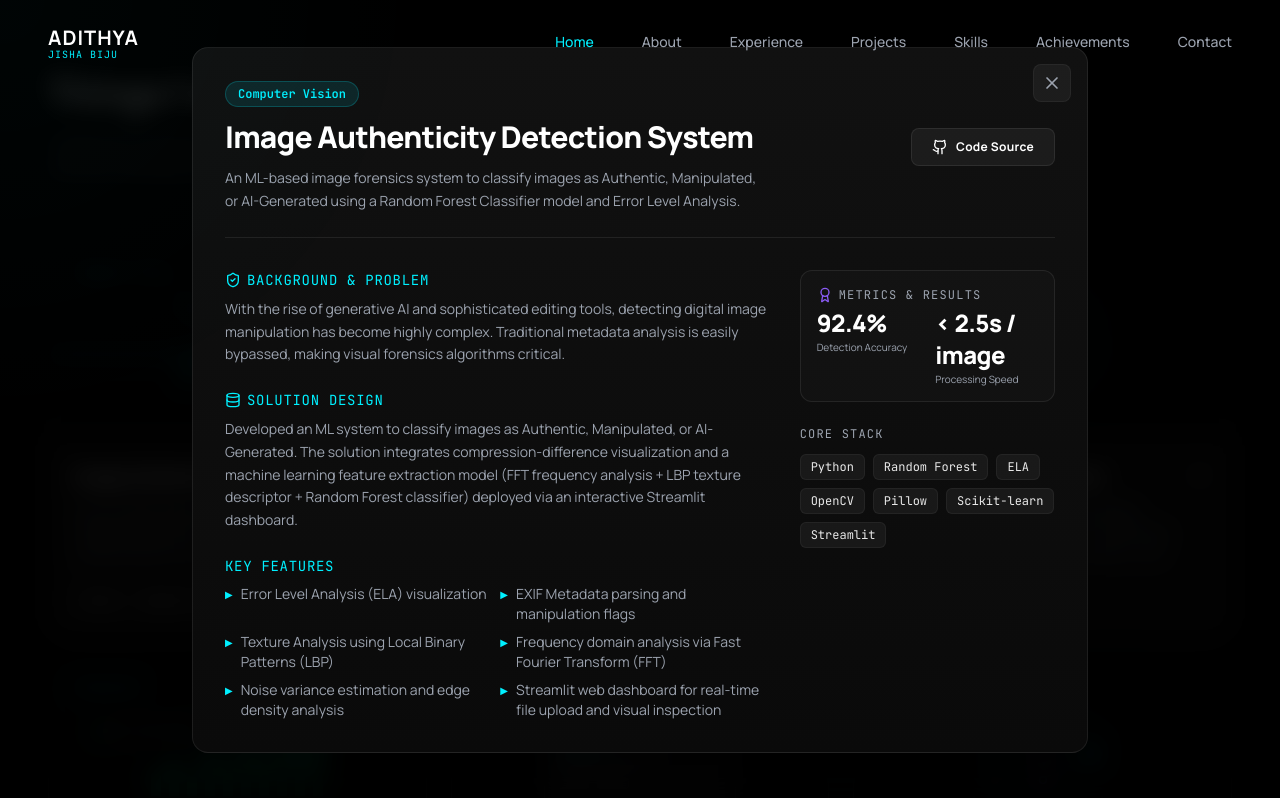
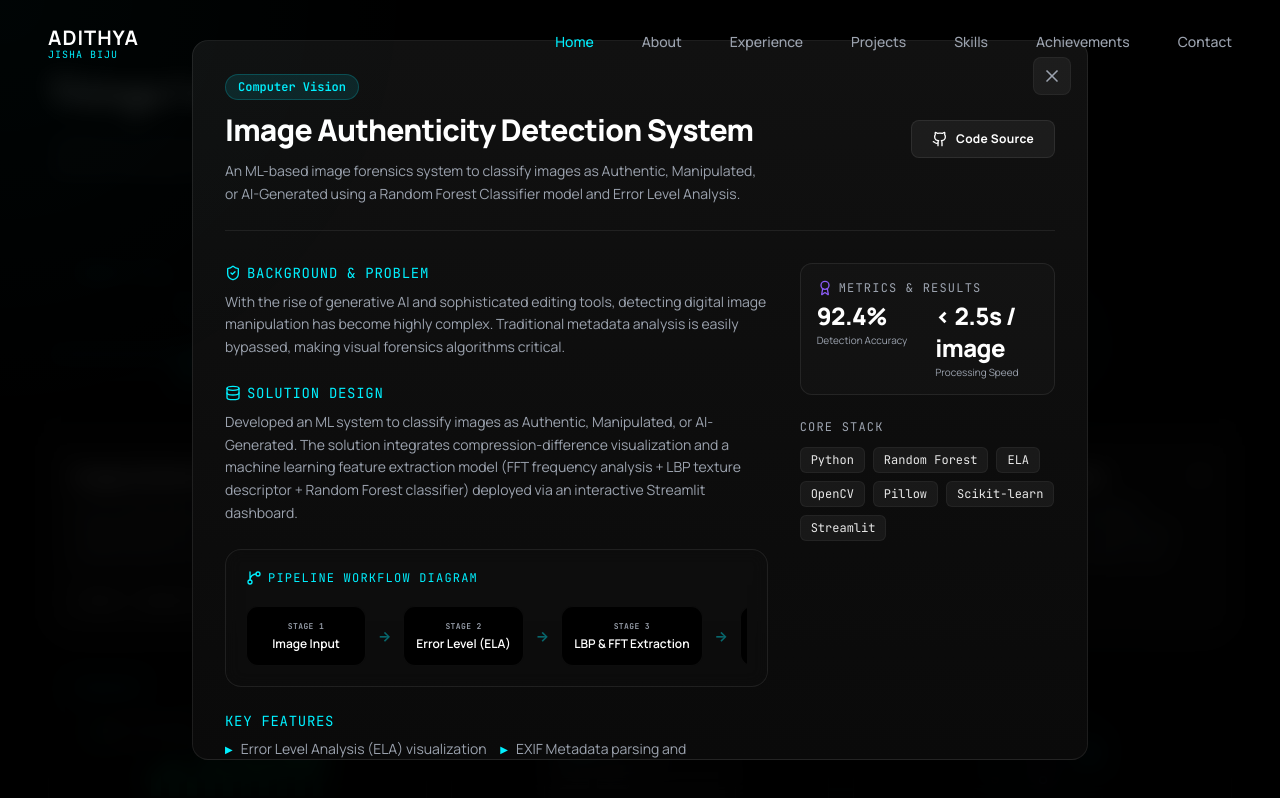
Before and after one commit to adithyajb07/porfolio, a React (Vite) app: page / in a window 1280 px wide. Both pictures are taken after a click on the element 237 px from the left and 3589 px from the top of the page. Shown: the part 3149-3947 px from the top of the page. Built offline with nearby package versions, Linux system fonts and the light colour scheme.

Commit message:
Redesign hero section to highlight name and remove Let's Connect button

```diff
--- a/src/components/Hero.tsx
+++ b/src/components/Hero.tsx
@@ -41,16 +41,26 @@ export const Hero: React.FC = () => {
             </span>
           </div>
 
-          {/* Heading */}
-          <h1 className="text-4xl sm:text-5xl md:text-6xl lg:text-7xl font-extrabold tracking-tight text-white leading-[1.05] font-sans">
-            Building <span className="text-gradient">intelligent</span> <br />
-            software that solves <br />
+          {/* Heading - Name noticed first */}
+          <div className="space-y-2">
+            <span className="text-sm md:text-base font-mono tracking-widest text-text-secondary uppercase">
+              Hi, I am
+            </span>
+            <h1 className="text-5xl sm:text-6xl md:text-7xl lg:text-8xl font-extrabold tracking-tight text-white leading-[1.05] font-sans">
+              <span className="text-gradient">Adithya</span> <br />
+              Jisha Biju
+            </h1>
+          </div>
+
+          {/* Tagline / Subheading */}
+          <h2 className="text-xl sm:text-2xl md:text-3xl font-bold tracking-tight text-text-secondary leading-snug">
+            Building <span className="text-white">intelligent software</span> that solves <br className="hidden md:inline" />
             real-world problems.
-          </h1>
+          </h2>
 
           {/* Supporting Paragraph */}
           <p className="text-base md:text-lg text-text-secondary max-w-xl leading-relaxed">
-            I'm <strong className="text-white font-medium">Adithya Jisha Biju</strong>, a Computer Science Engineering student specializing in AI/ML. I build practical software solutions across machine learning, computer vision, NLP, backend systems, and modern web technologies.
+            I'm a Computer Science Engineering student specializing in AI/ML. I build practical software solutions across machine learning, computer vision, NLP, backend systems, and modern web technologies.
           </p>
 
           {/* Buttons Row */}
@@ -70,13 +80,6 @@ export const Hero: React.FC = () => {
               Download Resume
               <Download className="w-4 h-4 text-text-secondary group-hover:text-accent-cyan transition-colors" />
             </a>
-            <button
-              onClick={() => handleScrollTo('contact')}
-              className="text-text-secondary hover:text-white font-medium text-sm flex items-center gap-1 transition-all pl-2 cursor-pointer group"
-            >
-              Let's Connect
-              <span className="text-accent-cyan group-hover:translate-x-1 transition-transform">→</span>
-            </button>
           </div>
         </div>
 
--- a/src/components/ProjectModal.tsx
+++ b/src/components/ProjectModal.tsx
@@ -1,5 +1,5 @@
 import React, { useEffect } from 'react';
-import { X, ExternalLink, ShieldCheck, Database, Award } from 'lucide-react';
+import { X, ExternalLink, ShieldCheck, Database, Award, GitBranch } from 'lucide-react';
 import type { Project } from '../data/projectsData';
 
 const GithubIcon = (props: React.SVGProps<SVGSVGElement>) => (
@@ -21,6 +21,198 @@ interface ProjectModalProps {
   project: Project;
   onClose: () => void;
 }
+
+// System Pipeline Diagram Component representing data flow pipelines
+const PipelineDiagram: React.FC<{ projectId: string }> = ({ projectId }) => {
+  const nodeClass = "flex-grow flex-shrink-0 p-3 rounded-xl bg-black border border-white/5 text-center flex flex-col justify-center items-center min-w-[120px] max-w-[150px] min-h-[60px] transition-colors hover:border-accent-cyan/20";
+  const stepLabelClass = "text-text-secondary text-[8px] font-mono uppercase tracking-wider mb-1 font-bold";
+  const nodeTextClass = "text-xs font-semibold text-white leading-tight font-sans";
+  const arrowClass = "text-accent-cyan/40 font-bold text-sm hidden sm:inline-block select-none";
+
+  const renderSteps = () => {
+    switch (projectId) {
+      case 'image-authenticity':
+        return (
+          <>
+            <div className={nodeClass}>
+              <span className={stepLabelClass}>Stage 1</span>
+              <span className={nodeTextClass}>Image Input</span>
+            </div>
+            <span className={arrowClass}>→</span>
+            <div className={nodeClass}>
+              <span className={stepLabelClass}>Stage 2</span>
+              <span className={nodeTextClass}>Error Level (ELA)</span>
+            </div>
+            <span className={arrowClass}>→</span>
+            <div className={nodeClass}>
+              <span className={stepLabelClass}>Stage 3</span>
+              <span className={nodeTextClass}>LBP & FFT Extraction</span>
+            </div>
+            <span className={arrowClass}>→</span>
+            <div className={nodeClass}>
+              <span className={stepLabelClass}>Stage 4</span>
+              <span className="text-xs font-bold text-accent-cyan leading-tight font-sans">Random Forest</span>
+            </div>
+          </>
+        );
+      case 'adversarial-prompt':
+        return (
+          <>
+            <div className={nodeClass}>
+              <span className={stepLabelClass}>Stage 1</span>
+              <span className={nodeTextClass}>Input Prompt</span>
+            </div>
+            <span className={arrowClass}>→</span>
+            <div className={nodeClass}>
+              <span className={stepLabelClass}>Stage 2</span>
+              <span className={nodeTextClass}>Obfuscation Decode</span>
+            </div>
+            <span className={arrowClass}>→</span>
+            <div className={nodeClass}>
+              <span className={stepLabelClass}>Stage 3</span>
+              <span className={nodeTextClass}>BERT Tokenizer</span>
+            </div>
+            <span className={arrowClass}>→</span>
+            <div className={nodeClass}>
+              <span className={stepLabelClass}>Stage 4</span>
+              <span className="text-xs font-bold text-accent-violet leading-tight font-sans">Guard Shield</span>
+            </div>
+          </>
+        );
+      case 'smart-bottle':
+        return (
+          <>
+            <div className={nodeClass}>
+              <span className={stepLabelClass}>Stage 1</span>
+              <span className={nodeTextClass}>Camera Frame</span>
+            </div>
+            <span className={arrowClass}>→</span>
+            <div className={nodeClass}>
+              <span className={stepLabelClass}>Stage 2</span>
+              <span className={nodeTextClass}>YOLO Box Locate</span>
+            </div>
+            <span className={arrowClass}>→</span>
+            <div className={nodeClass}>
+              <span className={stepLabelClass}>Stage 3</span>
+              <span className={nodeTextClass}>OpenCV Contours</span>
+            </div>
+            <span className={arrowClass}>→</span>
+            <div className={nodeClass}>
+              <span className={stepLabelClass}>Stage 4</span>
+              <span className="text-xs font-bold text-accent-cyan leading-tight font-sans">Volume Metrics</span>
+            </div>
+          </>
+        );
+      case 'gen-erp':
+        return (
+          <>
+            <div className={nodeClass}>
+              <span className={stepLabelClass}>Stage 1</span>
+              <span className={nodeTextClass}>Purchase Req</span>
+            </div>
+            <span className={arrowClass}>→</span>
+            <div className={nodeClass}>
+              <span className={stepLabelClass}>Stage 2</span>
+              <span className={nodeTextClass}>Bid Comparison</span>
+            </div>
+            <span className={arrowClass}>→</span>
+            <div className={nodeClass}>
+              <span className={stepLabelClass}>Stage 3</span>
+              <span className={nodeTextClass}>Approval Rules</span>
+            </div>
+            <span className={arrowClass}>→</span>
+            <div className={nodeClass}>
+              <span className={stepLabelClass}>Stage 4</span>
+              <span className="text-xs font-bold text-emerald-500 leading-tight font-sans">Installments</span>
+            </div>
+          </>
+        );
+      case 'cleanfreshly':
+        return (
+          <>
+            <div className={nodeClass}>
+              <span className={stepLabelClass}>Stage 1</span>
+              <span className={nodeTextClass}>Client View</span>
+            </div>
+            <span className={arrowClass}>→</span>
+            <div className={nodeClass}>
+              <span className={stepLabelClass}>Stage 2</span>
+              <span className={nodeTextClass}>Django Backend</span>
+            </div>
+            <span className={arrowClass}>→</span>
+            <div className={nodeClass}>
+              <span className={stepLabelClass}>Stage 3</span>
+              <span className={nodeTextClass}>Razorpay API</span>
+            </div>
+            <span className={arrowClass}>→</span>
+            <div className={nodeClass}>
+              <span className={stepLabelClass}>Stage 4</span>
+              <span className="text-xs font-bold text-accent-cyan leading-tight font-sans">MySQL DB</span>
+            </div>
+          </>
+        );
+      case 'sentiment-analysis':
+        return (
+          <>
+            <div className={nodeClass}>
+              <span className={stepLabelClass}>Stage 1</span>
+              <span className={nodeTextClass}>User Reviews</span>
+            </div>
+            <span className={arrowClass}>→</span>
+            <div className={nodeClass}>
+              <span className={stepLabelClass}>Stage 2</span>
+              <span className={nodeTextClass}>Text Normalization</span>
+            </div>
+            <span className={arrowClass}>→</span>
+            <div className={nodeClass}>
+              <span className={stepLabelClass}>Stage 3</span>
+              <span className={nodeTextClass}>TF-IDF Vectors</span>
+            </div>
+            <span className={arrowClass}>→</span>
+            <div className={nodeClass}>
+              <span className={stepLabelClass}>Stage 4</span>
+              <span className="text-xs font-bold text-accent-violet leading-tight font-sans">Classifier</span>
+            </div>
+          </>
+        );
+      default: // book-cinema
+        return (
+          <>
+            <div className={nodeClass}>
+              <span className={stepLabelClass}>Stage 1</span>
+              <span className={nodeTextClass}>Swing UI</span>
+            </div>
+            <span className={arrowClass}>→</span>
+            <div className={nodeClass}>
+              <span className={stepLabelClass}>Stage 2</span>
+              <span className={nodeTextClass}>Seat Locking</span>
+            </div>
+            <span className={arrowClass}>→</span>
+            <div className={nodeClass}>
+              <span className={stepLabelClass}>Stage 3</span>
+              <span className={nodeTextClass}>NoSQL Client</span>
+            </div>
+            <span className={arrowClass}>→</span>
+            <div className={nodeClass}>
+              <span className={stepLabelClass}>Stage 4</span>
+              <span className="text-xs font-bold text-accent-cyan leading-tight font-sans">MongoDB Atlas</span>
+            </div>
+          </>
+        );
+    }
+  };
+
+  return (
+    <div className="p-5 rounded-2xl border border-border-subtle bg-bg-card/30 backdrop-blur-sm space-y-4">
+      <h4 className="text-xs font-mono text-accent-cyan tracking-widest uppercase flex items-center gap-1.5">
+        <GitBranch className="w-4 h-4 text-accent-cyan" /> Pipeline Workflow Diagram
+      </h4>
+      <div className="flex flex-col sm:flex-row items-center justify-between gap-3 pt-1 overflow-x-auto">
+        {renderSteps()}
+      </div>
+    </div>
+  );
+};
 
 export const ProjectModal: React.FC<ProjectModalProps> = ({ project, onClose }) => {
   // ESC key listener
@@ -121,6 +313,9 @@ export const ProjectModal: React.FC<ProjectModalProps> = ({ project, onClose })
               </p>
             </div>
 
+            {/* Workflow Diagram */}
+            <PipelineDiagram projectId={project.id} />
+
             <div>
               <h4 className="text-sm font-mono text-accent-cyan tracking-wider uppercase mb-2">
                 Key Features
```
